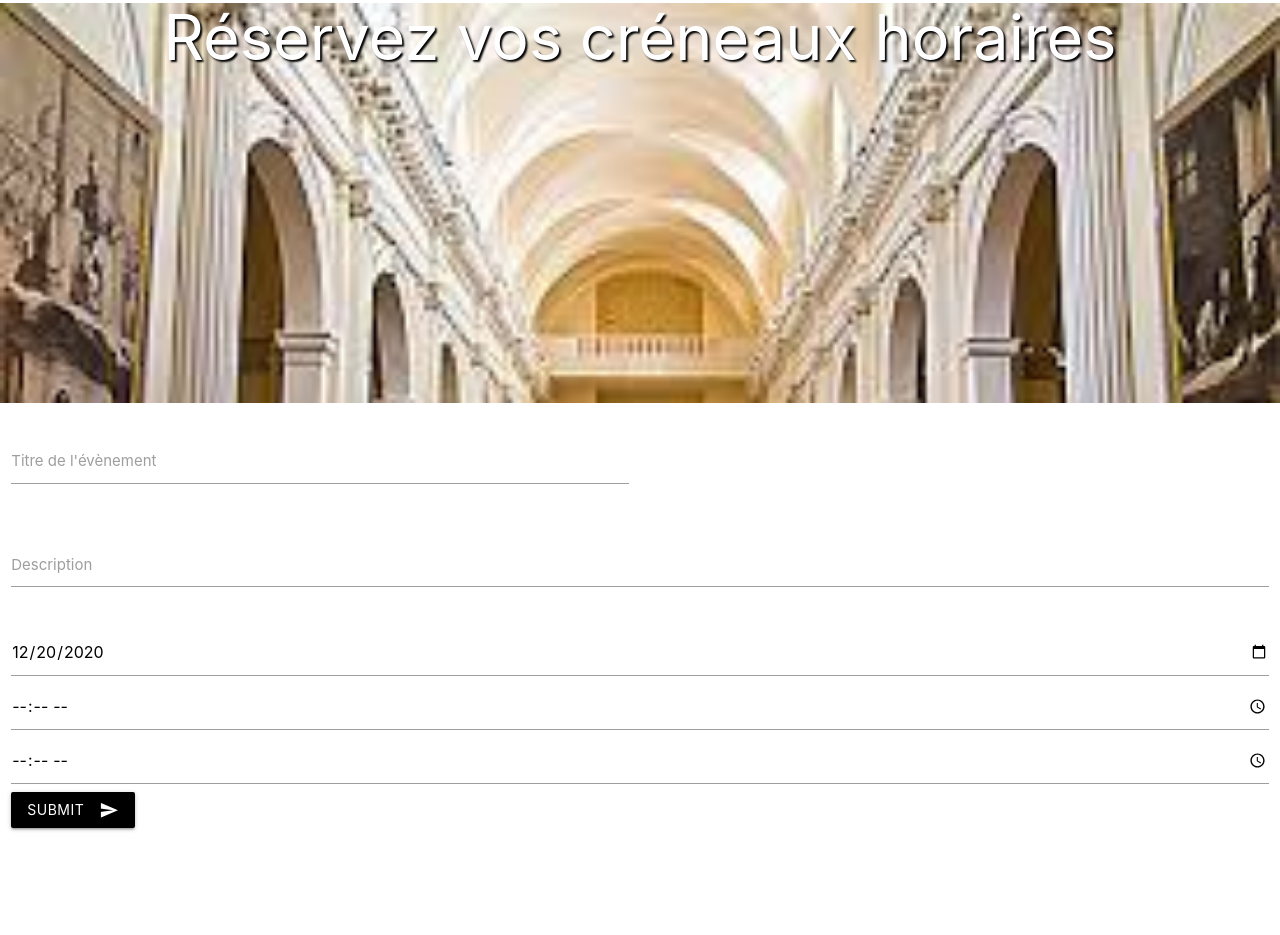
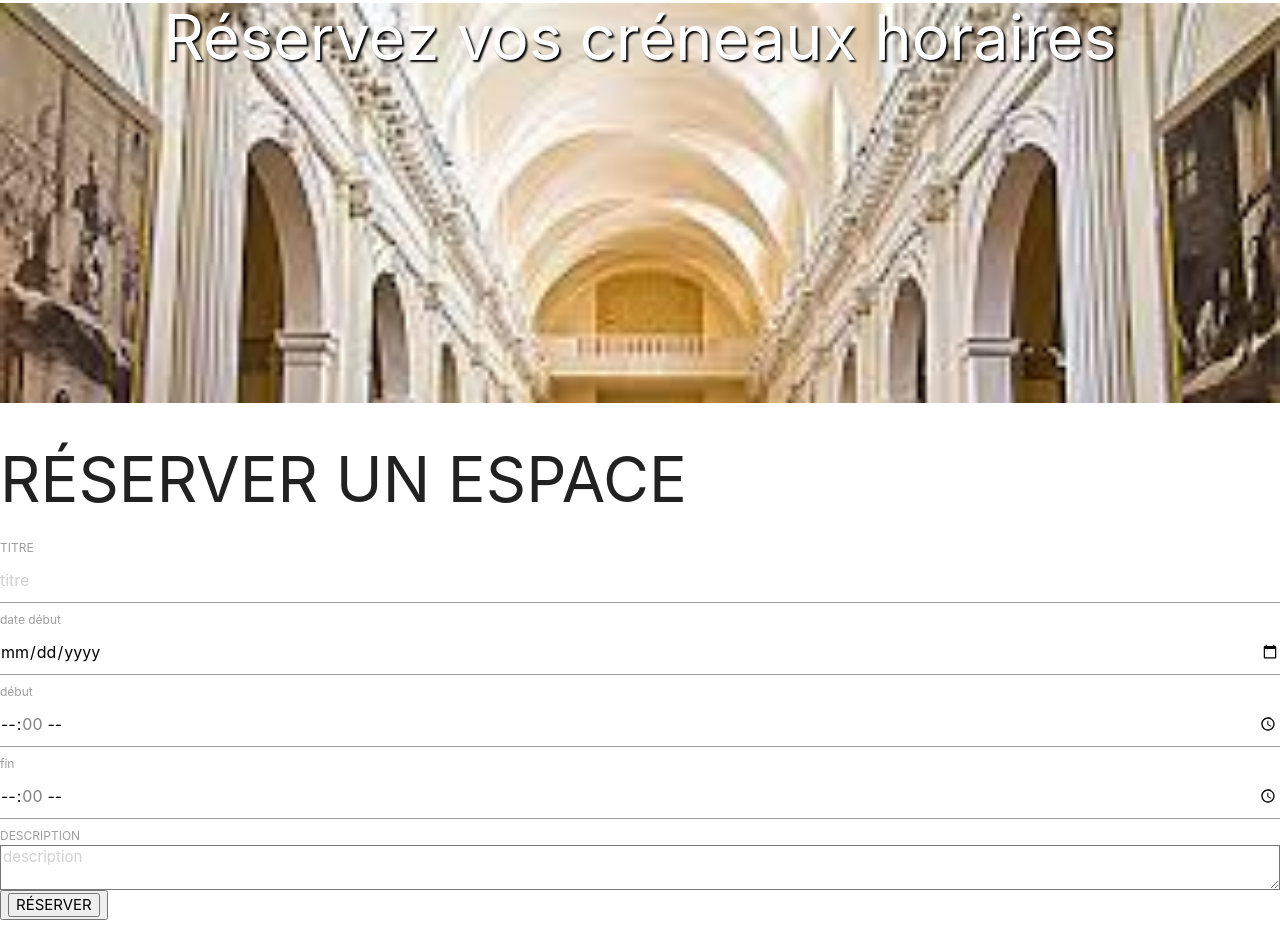
Before and after one commit to alicia-cordial/reservation-salles, a PHP site: page /pages/reservation-form.php in a window 1280 px wide. Shown: the part 103-1038 px from the top of the page. Before the commit the page ends 934 px from the top, so only its background shows below. Run offline with PHP 8.4, Linux system fonts and the light colour scheme.

Commit message:
debeugage

```diff
--- a/pages/reservation-form.php
+++ b/pages/reservation-form.php
@@ -1,16 +1,16 @@
 <?php
 
 require_once '../library/user.php';
-
 require_once '../library/booking.php';
 
 session_start();
 
-$booking = new booking;
+date_default_timezone_set('Europe/Paris');
 
 if(isset($_SESSION['user'])){
 
     $user = $_SESSION['user'];
+    $booking = new booking;
 
     if(isset($_POST['submit'])) {
 
@@ -25,15 +25,16 @@
 
     $id_utilisateur = $user->getId();
 
+    if ($titre && $description && $date && $db && $fn){
 
     $booking->registersalle($description, $titre, $debut, $fin, $id_utilisateur);
     header("Location: planning.php?id=".$user->getId());
+    }
 }
 
 
 }
  ?>
-
 
 <html lang="fr">
 <head>
@@ -81,42 +82,38 @@
 </section>
 
 </main>
+<section id="resa">
 
 
-<div class="row">
-    <form class="col s12" method="post" action="reservation-form.php">
-      <div class="row">
-        <div class="input-field col s6">
-          <input  id="titre" name="titre" type="text" class="validate" required>
-          <label for="titre">Titre de l'évènement</label>
+      <form id="formulaire" method="post" action="reservation-form.php">
+        <h1 id="form-title"> RÉSERVER UN ESPACE</h1>
+
+        <label>TITRE</label>
+        <input id="input-line" type="text" name="titre" id="titre" placeholder="titre"/>
+
+        <div id="time">
+          <label>date début</label>
+          <input id="dateinput" type="date" name="date">
+
+          <label>début</label>
+          <input class="resahour" type="time" name="debut" min="08" max="18" step="3600"/>
+
+          <label>fin</label>
+          <input  class="resahour" type="time" name="fin" min="09" max="19" step="3600"/>
         </div>
-      </div>
 
-     <div class="row">
-        <div class="input-field col s12">
-          <textarea id="description" class="materialize-textarea" name="description" required></textarea>
-          <label for="description">Description</label>
+        <label>DESCRIPTION</label>
+        <textarea type="textarea" name="description" class="description" id="description" placeholder="description"></textarea>
+
+        <div id="box-button">
+          <button class="icon-btn add-btn">
+          <div class="add-icon"></div>
+          <input class="btn-txt" type="submit" value="RÉSERVER" name="submit">
         </div>
-      </div>
+      </form>
 
-      <input type="date" id="date" name="date"
-       value="2020-12-20"
-       min="2020-12-20" max="2022-12-31" required>
+    </section>
 
-      <input type="time" id="debut" name="debut"
-       min="09:00" max="19:00" required>
-
-       <input type="time" id="fin" name="fin"
-       min="10:00" max="19:00" required>
-
-       <button class="btn waves-effect waves-light black" type="submit" name="submit">Submit
-    <i class="material-icons right">send</i>
-  </button>
-
-       </div>
-
-    </form>
-  </div>
 
 </main>
 
```
Also changed, not shown: pages/reservation.php (+9 -99 lines), pages/planning.php (indentation only).
